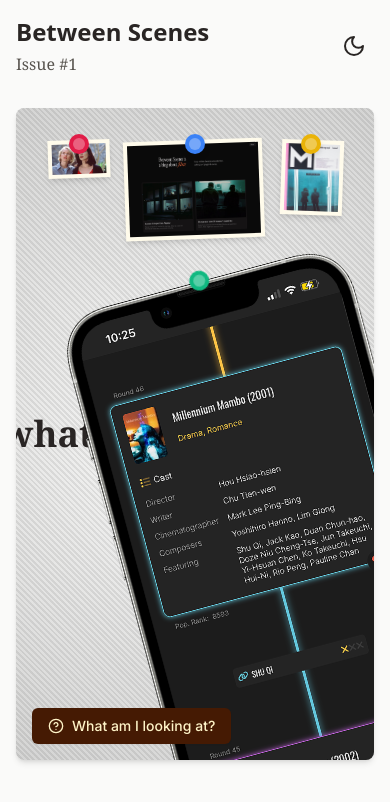
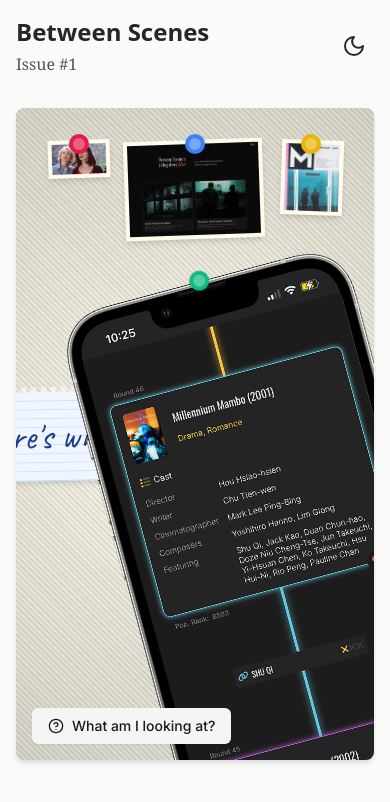
Before and after one commit to n0rbuu/film-newsletter, a Next.js app: page / in a window 390 px wide. Shown: the top 802 px of the page. Built offline with nearby package versions, Linux system fonts and the light colour scheme.

Commit message:
Updated the centered text to be handwritten

```diff
--- a/app/layout.tsx
+++ b/app/layout.tsx
@@ -1,10 +1,16 @@
 import type { Metadata } from "next";
 import { Inter } from "next/font/google";
+import { Caveat } from "next/font/google";
 import "./globals.css";
 import { TooltipProvider } from "@/components/ui/tooltip";
 import { ThemeProvider } from "./providers";
 
 const inter = Inter({ subsets: ["latin"] });
+const caveat = Caveat({
+  subsets: ["latin"],
+  variable: '--font-caveat',
+  display: 'swap',
+});
 
 //Website metadata
 export const metadata: Metadata = {
@@ -34,7 +40,7 @@
   children: React.ReactNode;
 }>) {
   return (
-    <html lang="en" suppressHydrationWarning>
+    <html lang="en" suppressHydrationWarning className={caveat.variable}>
       <body className={inter.className}>
         <ThemeProvider>
           <TooltipProvider>
--- a/app/page.tsx
+++ b/app/page.tsx
@@ -4,7 +4,7 @@
 import { ThemeToggle } from '@/components/theme-toggle';
 import Image from 'next/image';
 import { Polaroid } from '@/components/polaroid';
-import { SlidingHand } from '@/components/sliding-hand';
+import { SlidingHandNote } from '@/components/sliding-hand-note';
 import { DetailSheet } from '@/components/detail-sheet';
 import { ElementContent, contentData } from '@/lib/content';
 import {
@@ -45,7 +45,7 @@
       <div className={`
         w-full
         h-[calc(100vh-12rem)]
-        ${isDark ? 'bg-stone-800/90' : 'bg-stone-50/90'}
+        ${isDark ? 'bg-stone-800/90' : 'bg-amber-50/90'}
         rounded-lg
         shadow-md
         p-8
@@ -110,8 +110,8 @@
           />
         </div>
 
-        {/* Add the sliding hand animation */}
-        <SlidingHand />
+        {/* Add the sliding hand animation with handwritten note */}
+        <SlidingHandNote />
 
         {/* iPhone mockup - Cinenerdle */}
         <div
@@ -135,7 +135,6 @@
             <PopoverTrigger asChild>
               <Button
                 variant="secondary"
-                className={isDark ? 'bg-amber-100 text-amber-950 hover:bg-amber-200 border-amber-200' : 'bg-amber-950 text-amber-100 hover:bg-amber-900 border-amber-800'}
               >
                 <HelpCircle className="h-4 w-4" />
                 What am I looking at?
--- a/components/detail-sheet.tsx
+++ b/components/detail-sheet.tsx
@@ -41,7 +41,7 @@
 
   return (
     <Sheet open={isOpen} onOpenChange={onOpenChange}>
-      <SheetContent side={isMobile ? "bottom" : "right"} className={`${isMobile ? 'h-[70vh]' : 'max-w-md'} overflow-y-auto pt-24`}>
+      <SheetContent side={isMobile ? "bottom" : "right"} className={`${isMobile ? 'h-[80vh]' : 'max-w-md'} overflow-y-auto pt-24`}>
         <SheetHeader className="mb-8">
           <SheetTitle className="text-2xl font-serif mb-6">{content.title}</SheetTitle>
           <SheetDescription className="text-base space-y-4">
--- a/components/sliding-hand.tsx
+++ b/components/sliding-hand-note.tsx
@@ -1,10 +1,9 @@
 'use client';
 
 import { useEffect, useState, useRef } from 'react';
-import Image from 'next/image';
 import { useTheme } from 'next-themes';
 
-export function SlidingHand() {
+export function SlidingHandNote() {
   const { theme } = useTheme();
   const isDark = theme === 'dark';
   const [animationState, setAnimationState] = useState<'hidden' | 'pushing' | 'hand-exits' | 'complete'>('hidden');
@@ -90,7 +89,7 @@
       {/* Text that gets pushed */}
       <div
         ref={textRef}
-        className={`absolute top-1/2 text-4xl font-semibold font-serif whitespace-nowrap ${isDark ? 'text-stone-200' : 'text-stone-800'}`}
+        className="absolute top-1/2"
         style={{
           left: getTextPosition(),
           transform: animationState !== 'hidden'
@@ -100,7 +99,38 @@
           zIndex: 10
         }}
       >
-        Here's what I was upto in February
+        {/* Handwritten Note Design */}
+        <div className={`
+          relative
+          px-8 py-6
+          ${isDark ? 'bg-blue-50' : 'bg-blue-50'}
+          whitespace-nowrap
+          shadow-md
+          rotate-[-1deg]
+
+          before:content-['']
+          before:absolute
+          before:inset-0
+          before:bg-[linear-gradient(to_bottom,rgba(0,0,0,0)_0%,rgba(0,0,0,0)_9%,rgba(0,0,255,0.1)_10%,rgba(0,0,0,0)_11%,rgba(0,0,0,0)_19%,rgba(0,0,255,0.1)_20%,rgba(0,0,0,0)_21%,rgba(0,0,0,0)_29%,rgba(0,0,255,0.1)_30%,rgba(0,0,0,0)_31%,rgba(0,0,0,0)_39%,rgba(0,0,255,0.1)_40%,rgba(0,0,0,0)_41%,rgba(0,0,0,0)_49%,rgba(0,0,255,0.1)_50%,rgba(0,0,0,0)_51%,rgba(0,0,0,0)_59%,rgba(0,0,255,0.1)_60%,rgba(0,0,0,0)_61%,rgba(0,0,0,0)_69%,rgba(0,0,255,0.1)_70%,rgba(0,0,0,0)_71%,rgba(0,0,0,0)_79%,rgba(0,0,255,0.1)_80%,rgba(0,0,0,0)_81%,rgba(0,0,0,0)_89%,rgba(0,0,255,0.1)_90%,rgba(0,0,0,0)_91%,rgba(0,0,0,0)_100%)]
+          before:z-[-1]
+
+          after:content-['']
+          after:absolute
+          after:top-[-5px]
+          after:left-0
+          after:right-0
+          after:h-[5px]
+          after:bg-[repeating-linear-gradient(90deg,transparent,transparent_5px,#f8fafc_5px,#f8fafc_10px)]
+          after:opacity-70
+
+          border-b border-l border-r border-blue-200
+        `}>
+          <div className="absolute top-[-10px] left-[20px] w-[30px] h-[15px] bg-amber-300/80 rounded-sm shadow-sm transform rotate-[5deg] z-10"></div>
+          <div className="absolute top-[-10px] right-[40px] w-[30px] h-[15px] bg-amber-300/80 rounded-sm shadow-sm transform rotate-[-3deg] z-10"></div>
+          <span className="text-4xl font-handwriting text-blue-900">
+            Here's what I was upto in February
+          </span>
+        </div>
       </div>
 
       {/* The hand */}
--- a/tailwind.config.ts
+++ b/tailwind.config.ts
@@ -18,6 +18,9 @@
       },
     },
     extend: {
+      fontFamily: {
+        handwriting: ['var(--font-caveat)', 'cursive'],
+      },
       colors: {
         border: "hsl(var(--border))",
         input: "hsl(var(--input))",
```
